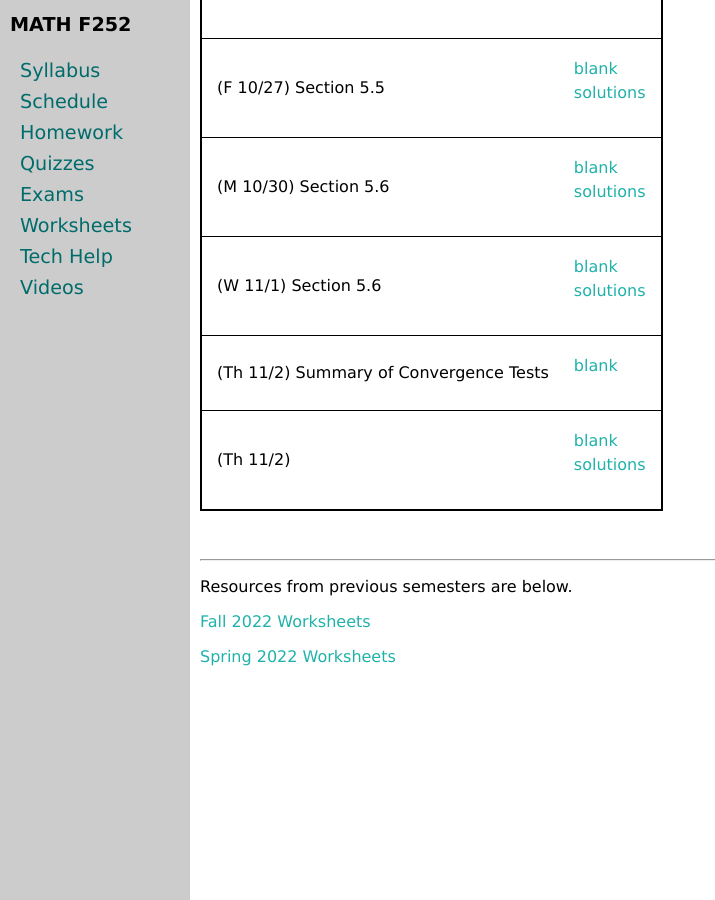
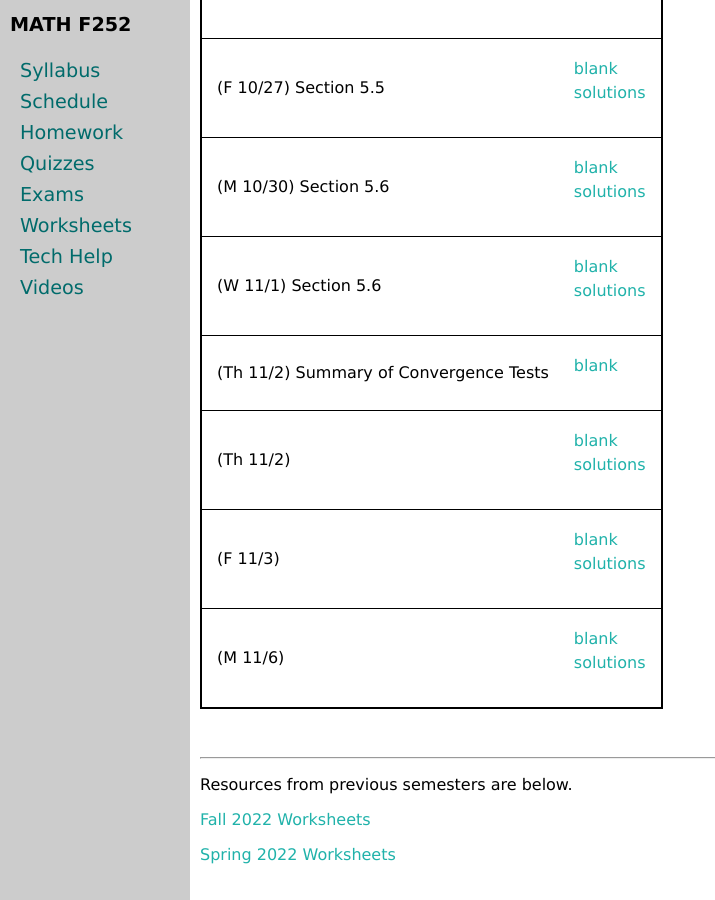
Before and after one commit to uaf-math/calc2, a Jekyll site: the page built from worksheets.md, in a window 1280 px wide and 900 px high, scrolled down 3357 px. Shown: the whole window, without its empty margins (0-715 px from the left). Built offline with Jekyll 4.4.1, drawn with Linux system fonts in a browser that asks for light colours.

Commit message:
Update worksheets.yml

```diff
--- a/_data/worksheets.yml
+++ b/_data/worksheets.yml
@@ -111,3 +111,9 @@ worksheets:
 - name: (Th 11/2)
   blank: M252-6-1-a.pdf
   solutions: M252-6-1-a-s.pdf
+- name: (F 11/3)
+  blank: M252-6-1-b.pdf
+  solutions: M252-6-1-b-s.pdf
+- name: (M 11/6)
+  blank: M252-6-2-a.pdf
+  solutions: M252-6-2-a-s.pdf
```
